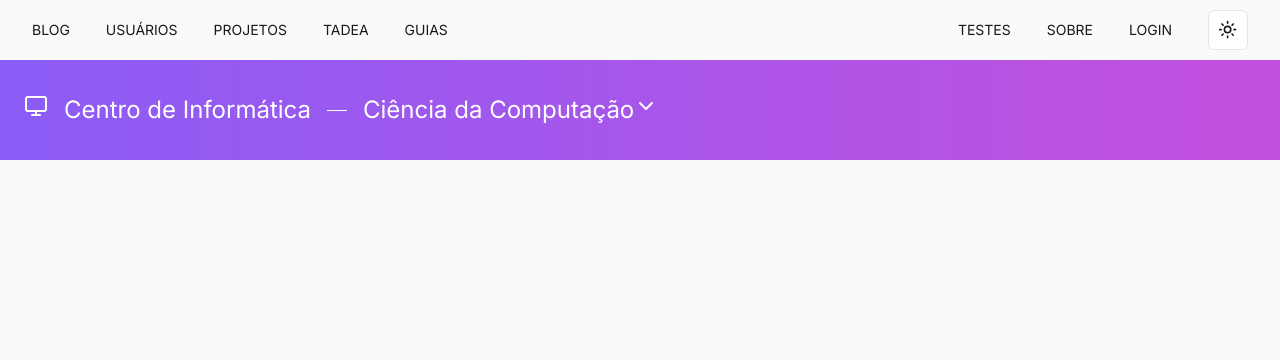
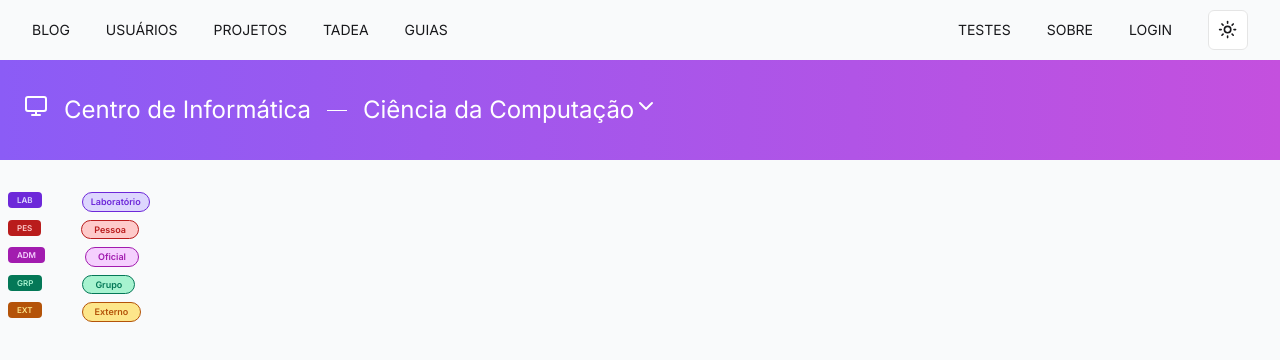
Before and after one commit to ralfferreira/aquario, a Next.js app in the folder frontend/: page /test in a window 1280 px wide. Shown: the top 360 px of the page. Built offline with nearby package versions, Linux system fonts and the light colour scheme.

Commit message:
create badge

```diff
--- a/frontend/src/app/test/page.tsx
+++ b/frontend/src/app/test/page.tsx
@@ -2,7 +2,7 @@
 
 
 import GradientHeaderComponent from "@/components/Shared/gradient-header";
-
+import TypeBadge from "@/components/Shared/Badges";
 
 
 export default function Test() {
@@ -18,6 +18,34 @@ export default function Test() {
           courses={["Ciência da Computação", "Engenharia da Computação", "Ciências de Dados e Inteligência Artificial"]}
           currentCourse="Ciência da Computação"
       />
+      <div>
+        <div className="flex gap-10 m-2">
+          <TypeBadge type="laboratorio" size="small" />
+          <TypeBadge type="laboratorio" size="large" />
+        </div>
+
+        <div className="flex gap-10 m-2">
+          <TypeBadge type="pessoa" size="small" />
+          <TypeBadge type="pessoa" size="large" />
+        </div>
+
+        <div className="flex gap-10 m-2">
+          <TypeBadge type="oficial" size="small" />
+          <TypeBadge type="oficial" size="large" />
+        </div>
+
+        <div className="flex gap-10 m-2">
+          <TypeBadge type="grupo" size="small" />
+          <TypeBadge type="grupo" size="large" />
+        </div>
+
+        <div className="flex gap-10 m-2">
+          <TypeBadge type="externo" size="small" />
+          <TypeBadge type="externo" size="large" />
+        </div>
+
       </div>
+      </div>
+
     );
 }
--- /dev/null
+++ b/frontend/src/components/Shared/Badges.tsx
@@ -0,0 +1,62 @@
+import React from 'react';
+import { Badge } from '../ui/badge';
+
+interface BadgeProps {
+  type: "laboratorio" | "pessoa" | "oficial" | "grupo" | "externo";
+  size: "large" | "small";
+}
+
+const TypeBadge: React.FC<BadgeProps> = ({ type, size }) => {
+
+
+  const corrsBig = {
+    laboratorio: "Laboratório",
+    pessoa : "Pessoa",
+    oficial: "Oficial",
+    grupo: "Grupo",
+    externo: "Externo"
+
+  };
+  const corrsSmall = {
+    laboratorio: "LAB",
+    pessoa : "PES",
+    oficial: "ADM",
+    grupo: "GRP",
+    externo: "EXT"
+
+  };
+
+  const colorsBig = {
+    laboratorio: 'text-violet-700 bg-violet-200 px-2 py-0.5 border-violet-700 hover:bg-violet-200',
+    pessoa: 'text-red-700 bg-red-200 border-red-700 px-3 py-0.5 hover:bg-red-200',
+    oficial: 'text-fuchsia-700 bg-fuchsia-200 border-fuchsia-700 px-3 py-0.5 hover:bg-fuchsia-200',
+    grupo: 'text-emerald-700 bg-emerald-200 border-emerald-700 px-3 py-0.5 hover:bg-emerald-200',
+    externo: 'text-amber-700 bg-amber-200 border-amber-700 px-3 py-0.5 hover:bg-amber-200',
+  };
+
+
+  const colorsSmall = {
+    laboratorio: 'text-violet-200 bg-violet-700 hover:bg-purple-200 hover:text-violet-700',
+    pessoa: 'text-red-200 bg-red-700 hover:bg-red-200 hover:text-red-700',
+    oficial: 'text-fuchsia-200 bg-fuchsia-700 hover:bg-fuchsia-200 hover:text-fuchsia-700',
+    grupo: 'text-emerald-200 bg-emerald-700 hover:bg-emerald-200 hover:text-emerald-700',
+    externo: 'text-amber-200 bg-amber-700 hover:bg-amber-200 hover:text-amber-700',
+  };
+
+  if (size === "large") {
+    return (
+        <Badge className={`${colorsBig[type]} font-inter rounded-full border text-[9px]`}>
+            {corrsBig[type]}
+        </Badge>
+    )
+  }else {
+    return (
+        <Badge className={`${colorsSmall[type]} font-inter h-4 px-2 rounded-sm text-[8px]`}>
+          {corrsSmall[type]}
+        </Badge>
+      );
+  }
+
+};
+
+export default TypeBadge;
--- /dev/null
+++ b/frontend/src/components/ui/badge.tsx
@@ -0,0 +1,36 @@
+import * as React from "react"
+import { cva, type VariantProps } from "class-variance-authority"
+
+import { cn } from "@/lib/utils"
+
+const badgeVariants = cva(
+  "inline-flex items-center rounded-full border px-2.5 py-0.5 text-xs font-semibold transition-colors focus:outline-none focus:ring-2 focus:ring-ring focus:ring-offset-2",
+  {
+    variants: {
+      variant: {
+        default:
+          "border-transparent bg-primary text-primary-foreground hover:bg-primary/80",
+        secondary:
+          "border-transparent bg-secondary text-secondary-foreground hover:bg-secondary/80",
+        destxructive:
+          "border-transparent bg-destructive text-destructive-foreground hover:bg-destructive/80",
+        outline: "text-foreground",
+      },
+    },
+    defaultVariants: {
+      variant: "default",
+    },
+  }
+)
+
+export interface BadgeProps
+  extends React.HTMLAttributes<HTMLDivElement>,
+    VariantProps<typeof badgeVariants> {}
+
+function Badge({ className, variant, ...props }: BadgeProps) {
+  return (
+    <div className={cn(badgeVariants({ variant }), className)} {...props} />
+  )
+}
+
+export { Badge, badgeVariants }
```
Also changed, not shown: frontend/package.json (+4 -4 lines), 1 other file (tests, documents, lock files or other folders).
